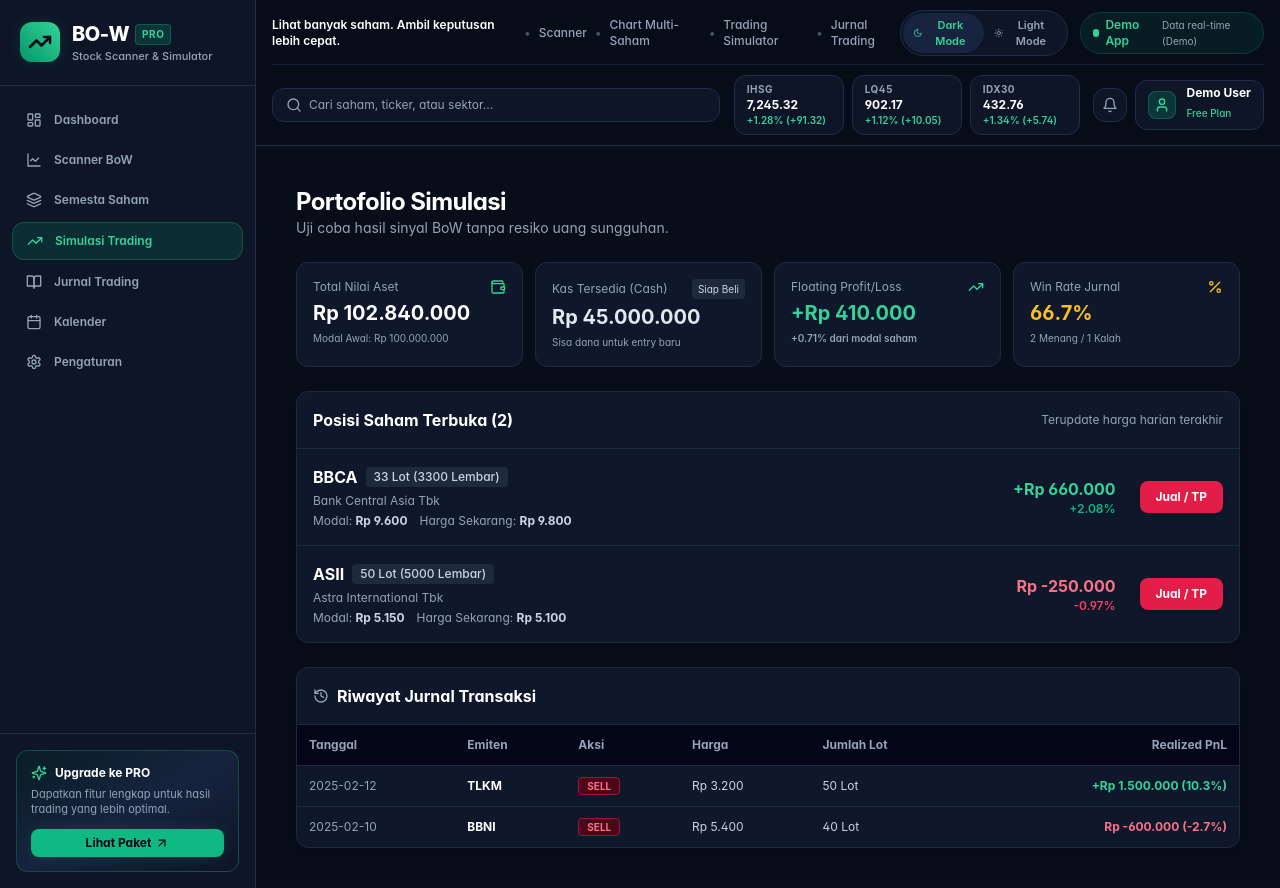
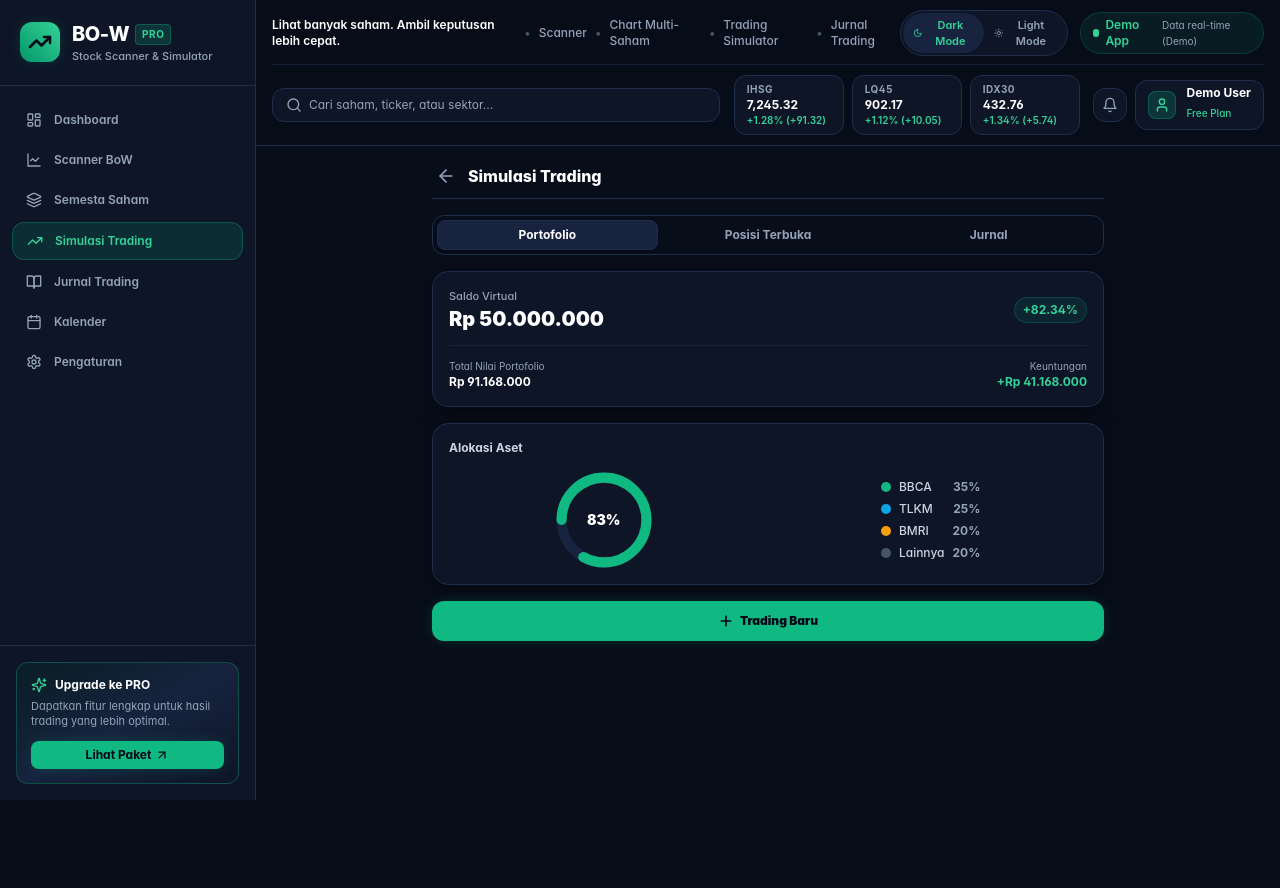
Before and after one commit to sabasalalm-sudo/multichartsaham, a Next.js app: page /simulation in a window 1280 px wide. After the commit the page ends 800 px from the top, so only its background shows below. Built offline with nearby package versions, Linux system fonts and the light colour scheme.

Commit message:
Update page.tsx

```diff
--- a/src/app/(dashboard)/simulation/page.tsx
+++ b/src/app/(dashboard)/simulation/page.tsx
@@ -1,20 +1,21 @@
+// File: src/app/(dashboard)/simulation/page.tsx
+
 'use client';
 
 import React, { useState } from 'react';
+import Link from 'next/link';
 import { executeSimSell } from '@/lib/trading/simulationEngine';
 import {
+  ArrowLeft,
   Wallet,
   TrendingUp,
   TrendingDown,
-  Percent,
+  PieChart,
   History,
-  ArrowUpRight,
-  ArrowDownRight,
   CheckCircle2,
-  AlertCircle
+  Plus
 } from 'lucide-react';
 
-// Data simulasi awal
 interface Position {
   id: string;
   ticker: string;
@@ -22,8 +23,7 @@
   lots: number;
   avgBuyPrice: number;
   currentPrice: number;
-  suggestedSL: number;
-  suggestedTP: number;
+  allocationPercent: number;
 }
 
 interface TransactionLog {
@@ -33,69 +33,60 @@
   price: number;
   lots: number;
   pnl?: number;
-  pnlPercent?: number;
+  time: string;
   date: string;
 }
 
 export default function SimulationPage() {
-  const [cashBalance, setCashBalance] = useState<number>(45000000); // Sisa Kas Rp 45 Juta
+  const [activeTab, setActiveTab] = useState<'portofolio' | 'posisi' | 'jurnal'>('portofolio');
+  const [cashBalance, setCashBalance] = useState<number>(50000000); // Rp 50.000.000
   const [positions, setPositions] = useState<Position[]>([
     {
       id: '1',
       ticker: 'BBCA',
       name: 'Bank Central Asia Tbk',
-      lots: 33,
-      avgBuyPrice: 9600,
-      currentPrice: 9800,
-      suggestedSL: 9550,
-      suggestedTP: 10400
+      lots: 20,
+      avgBuyPrice: 8950,
+      currentPrice: 9200,
+      allocationPercent: 35,
     },
     {
       id: '2',
-      ticker: 'ASII',
-      name: 'Astra International Tbk',
-      lots: 50,
-      avgBuyPrice: 5150,
-      currentPrice: 5100,
-      suggestedSL: 4950,
-      suggestedTP: 5500
+      ticker: 'TLKM',
+      name: 'Telkom Indonesia Tbk',
+      lots: 32,
+      avgBuyPrice: 3800,
+      currentPrice: 3890,
+      allocationPercent: 25,
+    },
+    {
+      id: '3',
+      ticker: 'BMRI',
+      name: 'Bank Mandiri Tbk',
+      lots: 16,
+      avgBuyPrice: 6300,
+      currentPrice: 6450,
+      allocationPercent: 20,
     }
   ]);
 
   const [history, setHistory] = useState<TransactionLog[]>([
-    {
-      id: 'h1',
-      ticker: 'TLKM',
-      type: 'SELL',
-      price: 3200,
-      lots: 50,
-      pnl: 1500000,
-      pnlPercent: 10.3,
-      date: '2025-02-12'
-    },
-    {
-      id: 'h2',
-      ticker: 'BBNI',
-      type: 'SELL',
-      price: 5400,
-      lots: 40,
-      pnl: -600000,
-      pnlPercent: -2.7,
-      date: '2025-02-10'
-    }
+    { id: '1', ticker: 'BBCA', type: 'BUY', lots: 100, price: 8950, pnl: 420000, time: '09:45', date: '15 Apr 2025' },
+    { id: '2', ticker: 'TLKM', type: 'SELL', lots: 50, price: 6200, pnl: -75000, time: '14:16', date: '14 Apr 2025' },
+    { id: '3', ticker: 'BMRI', type: 'BUY', lots: 80, price: 6200, pnl: 240000, time: '11:33', date: '12 Apr 2025' },
+    { id: '4', ticker: 'ASII', type: 'SELL', lots: 30, price: 5800, pnl: -124000, time: '09:45', date: '10 Apr 2025' },
   ]);
 
   const [notification, setNotification] = useState<string | null>(null);
 
-  // Perhitungan Nilai Portofolio
+  // Total Nilai Portofolio & Keuntungan
   const totalStockValue = positions.reduce((acc, pos) => acc + (pos.lots * 100 * pos.currentPrice), 0);
   const totalPortfolioValue = cashBalance + totalStockValue;
+  const initialCapital = 50000000;
+  const totalGain = totalPortfolioValue - initialCapital;
+  const totalGainPercent = ((totalGain / initialCapital) * 100).toFixed(2);
 
-  const totalCost = positions.reduce((acc, pos) => acc + (pos.lots * 100 * pos.avgBuyPrice), 0);
-  const totalFloatingPnl = totalStockValue - totalCost;
-  const floatingPnlPercent = totalCost > 0 ? (totalFloatingPnl / totalCost) * 100 : 0;
-
-  // Eksekusi Jual Saham Simulasi
+  // Eksekusi Jual Posisi Simulasi
   const handleSellPosition = (pos: Position) => {
     const result = executeSimSell({
       currentBalance: cashBalance,
@@ -116,143 +107,192 @@
         price: pos.currentPrice,
         lots: pos.lots,
         pnl: result.realizedPnl,
-        pnlPercent: result.realizedPnlPercent,
-        date: new Date().toISOString().split('T')[0]
+        time: '15:15',
+        date: 'Hari Ini'
       };
       setHistory([newLog, ...history]);
-
-      setNotification(`Sukses menjual ${pos.lots} Lot ${pos.ticker}. Realized PnL: Rp ${result.realizedPnl.toLocaleString('id-ID')} (${result.realizedPnlPercent}%)`);
-      setTimeout(() => setNotification(null), 4000);
+      setNotification(`Sukses menjual ${pos.lots} Lot ${pos.ticker}. Realized: Rp ${result.realizedPnl.toLocaleString('id-ID')}`);
+      setTimeout(() => setNotification(null), 3000);
     }
   };
 
   return (
-    <div className="max-w-7xl mx-auto p-3 md:p-6 space-y-6 pb-20">
+    <div className="max-w-2xl mx-auto space-y-4 pb-12">
 
-      {/* 1. Header Judul */}
-      <div>
-        <h1 className="text-xl md:text-2xl font-bold text-white tracking-tight">Portofolio Simulasi</h1>
-        <p className="text-xs md:text-sm text-slate-400">
-          Uji coba hasil sinyal BoW tanpa resiko uang sungguhan.
-        </p>
+      {/* Header Bar Sesuai Referensi ("← Simulasi Trading") */}
+      <div className="flex items-center justify-between pb-2 border-b border-brand-border">
+        <div className="flex items-center gap-2">
+          <Link href="/" className="p-1 text-slate-400 hover:text-white transition">
+            <ArrowLeft className="w-5 h-5" />
+          </Link>
+          <h1 className="text-base font-extrabold text-white">Simulasi Trading</h1>
+        </div>
+      </div>
+
+      {/* Tabs Segmented: Portofolio | Posisi Terbuka | Jurnal */}
+      <div className="grid grid-cols-3 p-1 bg-brand-bg rounded-xl border border-brand-border text-xs font-bold text-center">
+        {(['portofolio', 'posisi', 'jurnal'] as const).map(tab => (
+          <button
+            key={tab}
+            onClick={() => setActiveTab(tab)}
+            className={`py-1.5 rounded-lg capitalize transition ${
+              activeTab === tab
+                ? 'bg-brand-subtle text-white border border-brand-border shadow'
+                : 'text-slate-400 hover:text-white'
+            }`}
+          >
+            {tab === 'portofolio' ? 'Portofolio' : tab === 'posisi' ? 'Posisi Terbuka' : 'Jurnal'}
+          </button>
+        ))}
       </div>
 
       {/* Banner Notifikasi */}
       {notification && (
-        <div className="p-3 bg-emerald-950/80 border border-emerald-800 rounded-xl flex items-center gap-2 text-emerald-300 text-xs font-semibold animate-in fade-in">
-          <CheckCircle2 className="w-4 h-4 flex-shrink-0" />
+        <div className="p-3 bg-emerald-500/20 border border-emerald-500/40 rounded-xl flex items-center gap-2 text-emerald-400 text-xs font-semibold animate-in fade-in">
+          <CheckCircle2 className="w-4 h-4 shrink-0" />
           <span>{notification}</span>
         </div>
       )}
 
-      {/* 2. Grid Statistik Kartu Ringkasan Akun */}
-      <div className="grid grid-cols-2 lg:grid-cols-4 gap-3">
-        {/* Total Nilai Aset */}
-        <div className="bg-slate-900 border border-slate-800 p-4 rounded-xl">
-          <div className="flex items-center justify-between text-slate-400 text-xs mb-1">
-            <span>Total Nilai Aset</span>
-            <Wallet className="w-4 h-4 text-emerald-400" />
+      {/* ============================================================== */}
+      {/* TAB 1: PORTOFOLIO & ALOKASI ASET (Sesuai Layar Mobile ke-3)     */}
+      {/* ============================================================== */}
+      {activeTab === 'portofolio' && (
+        <div className="space-y-4">
+          {/* Card Saldo & Keuntungan */}
+          <div className="p-4 bg-brand-card rounded-2xl border border-brand-border shadow-glow-panel">
+            <div className="flex items-center justify-between pb-3 border-b border-brand-border/60">
+              <div>
+                <span className="text-[11px] text-slate-400 block font-medium">Saldo Virtual</span>
+                <span className="text-xl font-black text-white">
+                  Rp {cashBalance.toLocaleString('id-ID')}
+                </span>
               </div>
-          <div className="text-lg md:text-xl font-bold text-white">
-            Rp {totalPortfolioValue.toLocaleString('id-ID')}
-          </div>
-          <div className="text-[10px] text-slate-400 mt-1">Modal Awal: Rp 100.000.000</div>
+              <span className="text-xs font-bold px-2 py-1 rounded-full bg-emerald-500/10 text-emerald-400 border border-emerald-500/20">
+                +{totalGainPercent}%
+              </span>
             </div>
 
-        {/* Saldo Kas Virtual */}
-        <div className="bg-slate-900 border border-slate-800 p-4 rounded-xl">
-          <div className="flex items-center justify-between text-slate-400 text-xs mb-1">
-            <span>Kas Tersedia (Cash)</span>
-            <span className="text-[10px] px-1.5 py-0.5 rounded bg-slate-800 text-slate-300">Siap Beli</span>
+            <div className="flex items-center justify-between pt-3 text-xs">
+              <div>
+                <span className="text-[10px] text-slate-400 block">Total Nilai Portofolio</span>
+                <span className="font-bold text-white">Rp {totalPortfolioValue.toLocaleString('id-ID')}</span>
               </div>
-          <div className="text-lg md:text-xl font-bold text-slate-200">
-            Rp {cashBalance.toLocaleString('id-ID')}
+              <div className="text-right">
+                <span className="text-[10px] text-slate-400 block">Keuntungan</span>
+                <span className="font-bold text-emerald-400">
+                  {totalGain >= 0 ? '+' : ''}Rp {totalGain.toLocaleString('id-ID')}
+                </span>
               </div>
-          <div className="text-[10px] text-slate-400 mt-1">Sisa dana untuk entry baru</div>
-        </div>
-
-        {/* Floating PnL */}
-        <div className="bg-slate-900 border border-slate-800 p-4 rounded-xl">
-          <div className="flex items-center justify-between text-slate-400 text-xs mb-1">
-            <span>Floating Profit/Loss</span>
-            {totalFloatingPnl >= 0 ? (
-              <TrendingUp className="w-4 h-4 text-emerald-400" />
-            ) : (
-              <TrendingDown className="w-4 h-4 text-rose-400" />
-            )}
-          </div>
-          <div className={`text-lg md:text-xl font-bold ${totalFloatingPnl >= 0 ? 'text-emerald-400' : 'text-rose-400'}`}>
-            {totalFloatingPnl >= 0 ? '+' : ''}Rp {totalFloatingPnl.toLocaleString('id-ID')}
-          </div>
-          <div className="text-[10px] font-semibold mt-1 text-slate-400">
-            {floatingPnlPercent >= 0 ? '+' : ''}{floatingPnlPercent.toFixed(2)}% dari modal saham
             </div>
           </div>
 
-        {/* Win Rate */}
-        <div className="bg-slate-900 border border-slate-800 p-4 rounded-xl">
-          <div className="flex items-center justify-between text-slate-400 text-xs mb-1">
-            <span>Win Rate Jurnal</span>
-            <Percent className="w-4 h-4 text-amber-400" />
-          </div>
-          <div className="text-lg md:text-xl font-bold text-amber-400">
-            66.7%
-          </div>
-          <div className="text-[10px] text-slate-400 mt-1">2 Menang / 1 Kalah</div>
+          {/* Card Donut Chart & Alokasi Aset */}
+          <div className="p-4 bg-brand-card rounded-2xl border border-brand-border shadow-glow-panel">
+            <h3 className="text-xs font-bold text-slate-300 mb-4">Alokasi Aset</h3>
+
+            <div className="flex items-center justify-around gap-4">
+              {/* Donut Visual Indicator (83% Terinvestasi) */}
+              <div className="relative flex items-center justify-center w-24 h-24">
+                <svg className="w-full h-full transform -rotate-90" viewBox="0 0 36 36">
+                  <path
+                    className="text-brand-subtle stroke-current"
+                    strokeWidth="3.8"
+                    fill="none"
+                    d="M18 2.0845 a 15.9155 15.9155 0 0 1 0 31.831 a 15.9155 15.9155 0 0 1 0 -31.831"
+                  />
+                  <path
+                    className="text-emerald-500 stroke-current"
+                    strokeDasharray="83, 100"
+                    strokeWidth="3.8"
+                    strokeLinecap="round"
+                    fill="none"
+                    d="M18 2.0845 a 15.9155 15.9155 0 0 1 0 31.831 a 15.9155 15.9155 0 0 1 0 -31.831"
+                  />
+                </svg>
+                <div className="absolute flex flex-col items-center">
+                  <span className="text-sm font-black text-white">83%</span>
                 </div>
               </div>
 
-      {/* 3. Daftar Posisi Saham yang Sedang Dipegang */}
-      <div className="bg-slate-900 border border-slate-800 rounded-xl overflow-hidden shadow-lg">
-        <div className="p-4 border-b border-slate-800 flex items-center justify-between">
-          <h2 className="text-sm md:text-base font-bold text-white">Posisi Saham Terbuka ({positions.length})</h2>
-          <span className="text-xs text-slate-400">Terupdate harga harian terakhir</span>
+              {/* Legend Alokasi */}
+              <div className="space-y-1.5 text-xs">
+                <div className="flex items-center gap-2">
+                  <span className="w-2.5 h-2.5 rounded-full bg-emerald-500"></span>
+                  <span className="text-slate-300 font-medium">BBCA</span>
+                  <span className="text-slate-400 ml-auto font-bold">35%</span>
                 </div>
-
-        {positions.length === 0 ? (
-          <div className="p-8 text-center text-slate-500 text-xs md:text-sm">
-            Tidak ada saham yang sedang dipegang. Buka menu Scanner untuk mencari peluang BoW!
+                <div className="flex items-center gap-2">
+                  <span className="w-2.5 h-2.5 rounded-full bg-sky-500"></span>
+                  <span className="text-slate-300 font-medium">TLKM</span>
+                  <span className="text-slate-400 ml-auto font-bold">25%</span>
                 </div>
-        ) : (
-          <div className="divide-y divide-slate-800">
-            {positions.map(pos => {
-              const posCost = pos.lots * 100 * pos.avgBuyPrice;
-              const posValue = pos.lots * 100 * pos.currentPrice;
-              const pnl = posValue - posCost;
-              const pnlPercent = (pnl / posCost) * 100;
-
-              return (
-                <div key={pos.id} className="p-4 flex flex-col md:flex-row items-start md:items-center justify-between gap-4 hover:bg-slate-800/40 transition">
-                  <div className="space-y-1">
                 <div className="flex items-center gap-2">
-                      <span className="text-base font-bold text-white">{pos.ticker}</span>
-                      <span className="text-xs px-2 py-0.5 rounded bg-slate-800 text-slate-300 font-medium">
-                        {pos.lots} Lot ({pos.lots * 100} Lembar)
-                      </span>
+                  <span className="w-2.5 h-2.5 rounded-full bg-amber-500"></span>
+                  <span className="text-slate-300 font-medium">BMRI</span>
+                  <span className="text-slate-400 ml-auto font-bold">20%</span>
                 </div>
-                    <p className="text-xs text-slate-400">{pos.name}</p>
-                    <div className="flex items-center gap-3 text-xs text-slate-400">
-                      <span>Modal: <strong className="text-slate-300">Rp {pos.avgBuyPrice.toLocaleString('id-ID')}</strong></span>
-                      <span>Harga Sekarang: <strong className="text-slate-300">Rp {pos.currentPrice.toLocaleString('id-ID')}</strong></span>
+                <div className="flex items-center gap-2">
+                  <span className="w-2.5 h-2.5 rounded-full bg-slate-600"></span>
+                  <span className="text-slate-300 font-medium">Lainnya</span>
+                  <span className="text-slate-400 ml-auto font-bold">20%</span>
+                </div>
+              </div>
             </div>
           </div>
 
-                  {/* PnL & Tombol Jual */}
-                  <div className="w-full md:w-auto flex items-center justify-between md:justify-end gap-6">
+          {/* CTA: Trading Baru */}
+          <Link
+            href="/"
+            className="w-full py-3 rounded-xl bg-emerald-500 hover:bg-emerald-400 text-slate-950 font-black text-xs shadow-glow-buy transition flex items-center justify-center gap-1.5"
+          >
+            <Plus className="w-4 h-4 stroke-[2.5]" />
+            <span>Trading Baru</span>
+          </Link>
+        </div>
+      )}
+
+      {/* ============================================================== */}
+      {/* TAB 2: POSISI TERBUKA                                          */}
+      {/* ============================================================== */}
+      {activeTab === 'posisi' && (
+        <div className="space-y-2.5">
+          {positions.map(pos => {
+            const cost = pos.lots * 100 * pos.avgBuyPrice;
+            const currentVal = pos.lots * 100 * pos.currentPrice;
+            const pnl = currentVal - cost;
+            const pnlPercent = (pnl / cost) * 100;
+
+            return (
+              <div
+                key={pos.id}
+                className="p-3.5 bg-brand-card rounded-2xl border border-brand-border flex items-center justify-between"
+              >
+                <div>
+                  <div className="flex items-center gap-2">
+                    <span className="text-sm font-extrabold text-white">{pos.ticker}</span>
+                    <span className="text-[10px] px-2 py-0.5 rounded-full bg-brand-subtle text-slate-400">
+                      {pos.lots} lot
+                    </span>
+                  </div>
+                  <p className="text-[10px] text-slate-400 mt-0.5">Avg: Rp {pos.avgBuyPrice.toLocaleString('id-ID')}</p>
+                </div>
+
+                <div className="flex items-center gap-3">
                   <div className="text-right">
-                      <div className={`text-sm md:text-base font-bold ${pnl >= 0 ? 'text-emerald-400' : 'text-rose-400'}`}>
+                    <span className={`text-xs font-black block ${pnl >= 0 ? 'text-emerald-400' : 'text-rose-400'}`}>
                       {pnl >= 0 ? '+' : ''}Rp {pnl.toLocaleString('id-ID')}
-                      </div>
-                      <div className={`text-xs font-semibold ${pnl >= 0 ? 'text-emerald-500' : 'text-rose-500'}`}>
+                    </span>
+                    <span className="text-[10px] text-slate-400">
                       {pnlPercent >= 0 ? '+' : ''}{pnlPercent.toFixed(2)}%
-                      </div>
+                    </span>
                   </div>
 
                   <button
                     onClick={() => handleSellPosition(pos)}
-                      className="py-2 px-4 rounded-lg bg-rose-600 hover:bg-rose-500 text-white font-bold text-xs shadow-md transition"
+                    className="px-3 py-1.5 rounded-xl bg-rose-500 hover:bg-rose-400 text-white font-bold text-xs transition"
                   >
-                      Jual / TP
+                    Jual
                   </button>
                 </div>
               </div>
@@ -260,48 +300,51 @@
           })}
         </div>
       )}
+
+      {/* ============================================================== */}
+      {/* TAB 3: JURNAL TRANSAKSI (Sesuai Layar Mobile ke-5)              */}
+      {/* ============================================================== */}
+      {activeTab === 'jurnal' && (
+        <div className="space-y-3">
+          <div className="space-y-2">
+            {history.map(item => (
+              <div
+                key={item.id}
+                className="p-3 bg-brand-card rounded-2xl border border-brand-border flex items-center justify-between"
+              >
+                <div>
+                  <span className="text-[10px] text-slate-400 block mb-0.5">{item.date} • {item.time}</span>
+                  <div className="flex items-center gap-1.5">
+                    <span className="text-xs font-extrabold text-white">{item.ticker}</span>
+                    <span
+                      className={`text-[9px] px-1.5 py-0.2 rounded font-black ${
+                        item.type === 'BUY'
+                          ? 'bg-emerald-500/20 text-emerald-400'
+                          : 'bg-rose-500/20 text-rose-400'
+                      }`}
+                    >
+                      {item.type}
+                    </span>
+                  </div>
+                  <span className="text-[10px] text-slate-400">
+                    {item.lots} lot @ {item.price.toLocaleString('id-ID')}
+                  </span>
                 </div>
 
-      {/* 4. Riwayat Jurnal Transaksi */}
-      <div className="bg-slate-900 border border-slate-800 rounded-xl overflow-hidden shadow-lg">
-        <div className="p-4 border-b border-slate-800 flex items-center gap-2">
-          <History className="w-4 h-4 text-slate-400" />
-          <h2 className="text-sm md:text-base font-bold text-white">Riwayat Jurnal Transaksi</h2>
-        </div>
-
-        <div className="overflow-x-auto">
-          <table className="w-full text-left text-xs">
-            <thead className="bg-slate-950 text-slate-400 border-b border-slate-800">
-              <tr>
-                <th className="p-3">Tanggal</th>
-                <th className="p-3">Emiten</th>
-                <th className="p-3">Aksi</th>
-                <th className="p-3">Harga</th>
-                <th className="p-3">Jumlah Lot</th>
-                <th className="p-3 text-right">Realized PnL</th>
-              </tr>
-            </thead>
-            <tbody className="divide-y divide-slate-800 text-slate-300">
-              {history.map(item => (
-                <tr key={item.id} className="hover:bg-slate-800/30 transition">
-                  <td className="p-3 text-slate-400">{item.date}</td>
-                  <td className="p-3 font-bold text-white">{item.ticker}</td>
-                  <td className="p-3">
-                    <span className="px-2 py-0.5 rounded text-[10px] font-bold bg-rose-950 text-rose-400 border border-rose-800">
-                      SELL
+                <div className="text-right">
+                  <span
+                    className={`text-xs font-black ${
+                      (item.pnl || 0) >= 0 ? 'text-emerald-400' : 'text-rose-400'
+                    }`}
+                  >
+                    {(item.pnl || 0) >= 0 ? '+' : ''}Rp {item.pnl?.toLocaleString('id-ID')}
                   </span>
-                  </td>
-                  <td className="p-3">Rp {item.price.toLocaleString('id-ID')}</td>
-                  <td className="p-3">{item.lots} Lot</td>
-                  <td className={`p-3 text-right font-bold ${item.pnl && item.pnl >= 0 ? 'text-emerald-400' : 'text-rose-400'}`}>
-                    {item.pnl && item.pnl >= 0 ? '+' : ''}Rp {item.pnl?.toLocaleString('id-ID')} ({item.pnlPercent}%)
-                  </td>
-                </tr>
-              ))}
-            </tbody>
-          </table>
                 </div>
               </div>
+            ))}
+          </div>
+        </div>
+      )}
 
     </div>
   );
```
Lines whose indentation alone changed are shown as unchanged.
